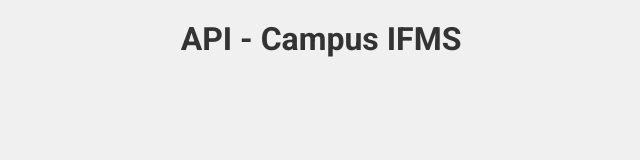
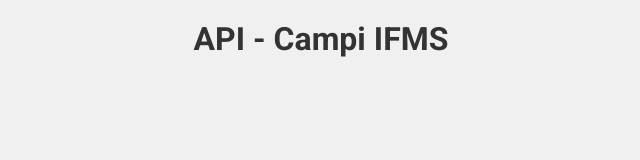
Before and after one commit to MarcelinoGarcia-NA/BackEnd-ifms, a website: page views/index.html in a window 1280 px wide. Shown: the whole page, without its empty margins (319-959 px from the left). Drawn offline with Linux system fonts and the light colour scheme; files that its build step writes are made by us from their sources.

Commit message:
Update index.html

```diff
--- a/views/index.html
+++ b/views/index.html
@@ -9,7 +9,7 @@
 </head>
 
 <body>
-    <h1>API - Campus IFMS</h1>
+    <h1>API - Campi IFMS</h1>
 </body>
 
 </html>
```
